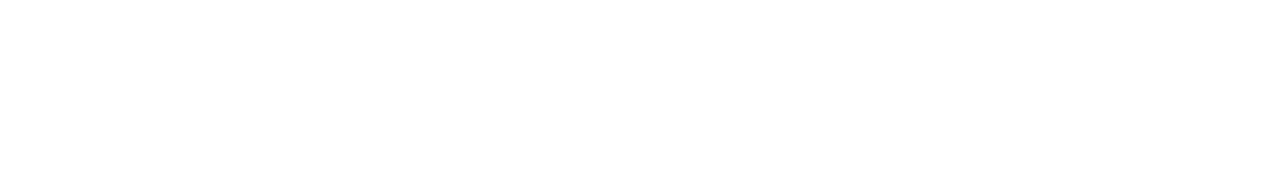
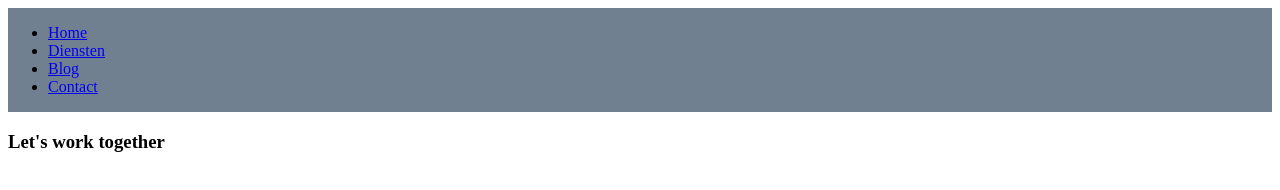
Before and after one commit to Russel-P/front-page-test, a plain HTML site: page index.html in a window 1280 px wide. Drawn offline with Linux system fonts and the light colour scheme.

Commit message:
verder op een andere rep

```diff
--- a/index.html
+++ b/index.html
@@ -7,13 +7,52 @@
 </head>
 <body>
 <header>
+    <div class="outer-container head">
 <nav>
+    <ul>
+        <li><a href="#">Home</a></li>
+        <li><a href="#">Diensten</a></li>
+        <li><a href="#">Blog</a></li>
+        <li><a href="#">Contact</a></li>
+    </ul>
+</nav>
+        <div>
 
-</nav>
+        </div>
+    </div>
 </header>
+<main>
+<section>
+<div>
 
+</div>
+</section>
+    <section>
+        <article>
+            <div>
+
+            </div>
+            <span>
+
+            </span>
+        </article>
+    </section>
+    <section>
+        <div>
+            <article>
+
+            </article>
+        </div>
+    </section>
+    <section>
+        <div>
+            <form>
+                <h3>Let's work together</h3>
+            </form>
+        </div>
+    </section>
+</main>
 <footer>
-
 </footer>
 </body>
 </html>
--- a/styles.css
+++ b/styles.css
@@ -0,0 +1,13 @@
+.outer-container {
+    width: 100%;
+    display: flex;
+    flex-direction: row;
+}
+
+.inner-container {
+
+}
+
+.head {
+    background-color: slategrey
+}
```
